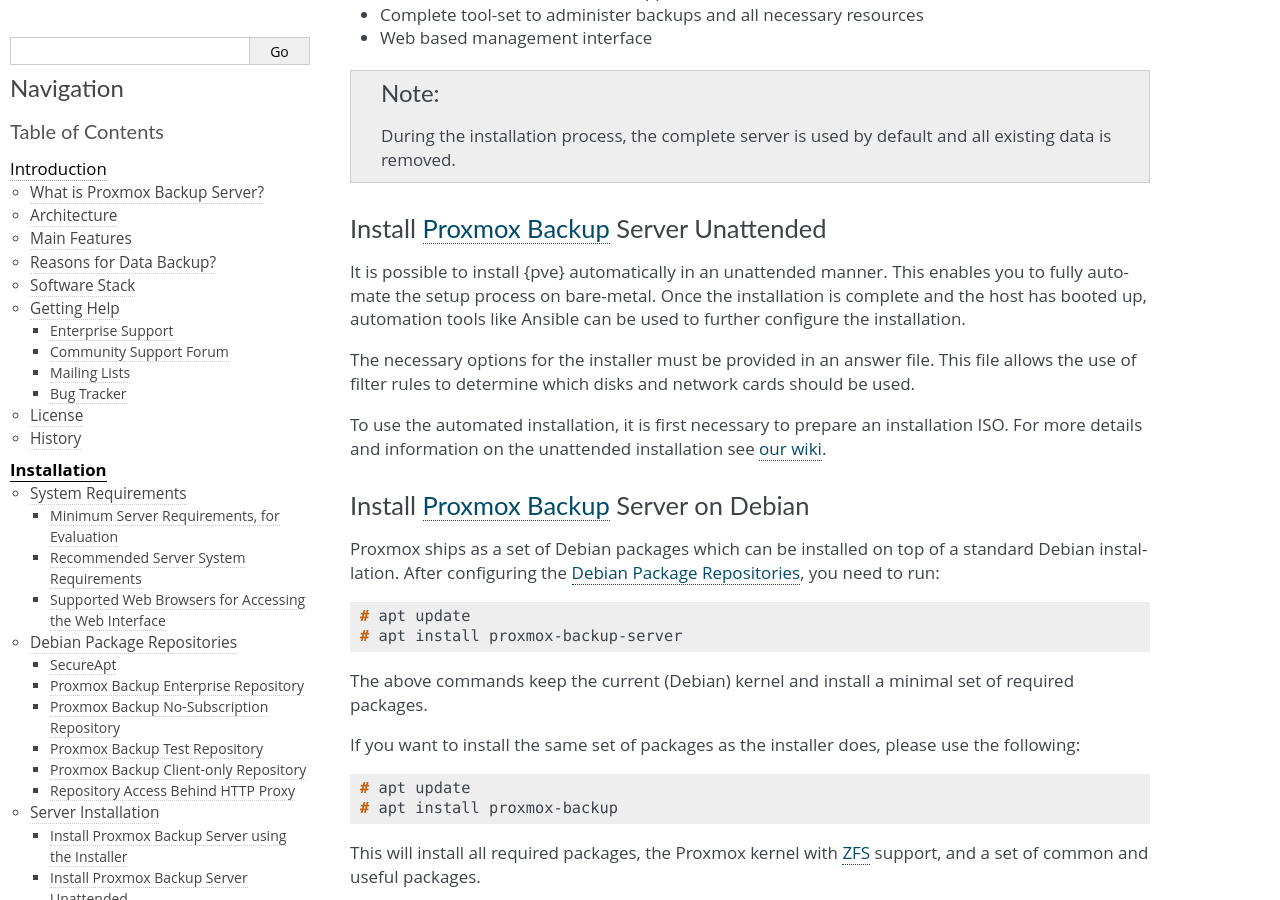
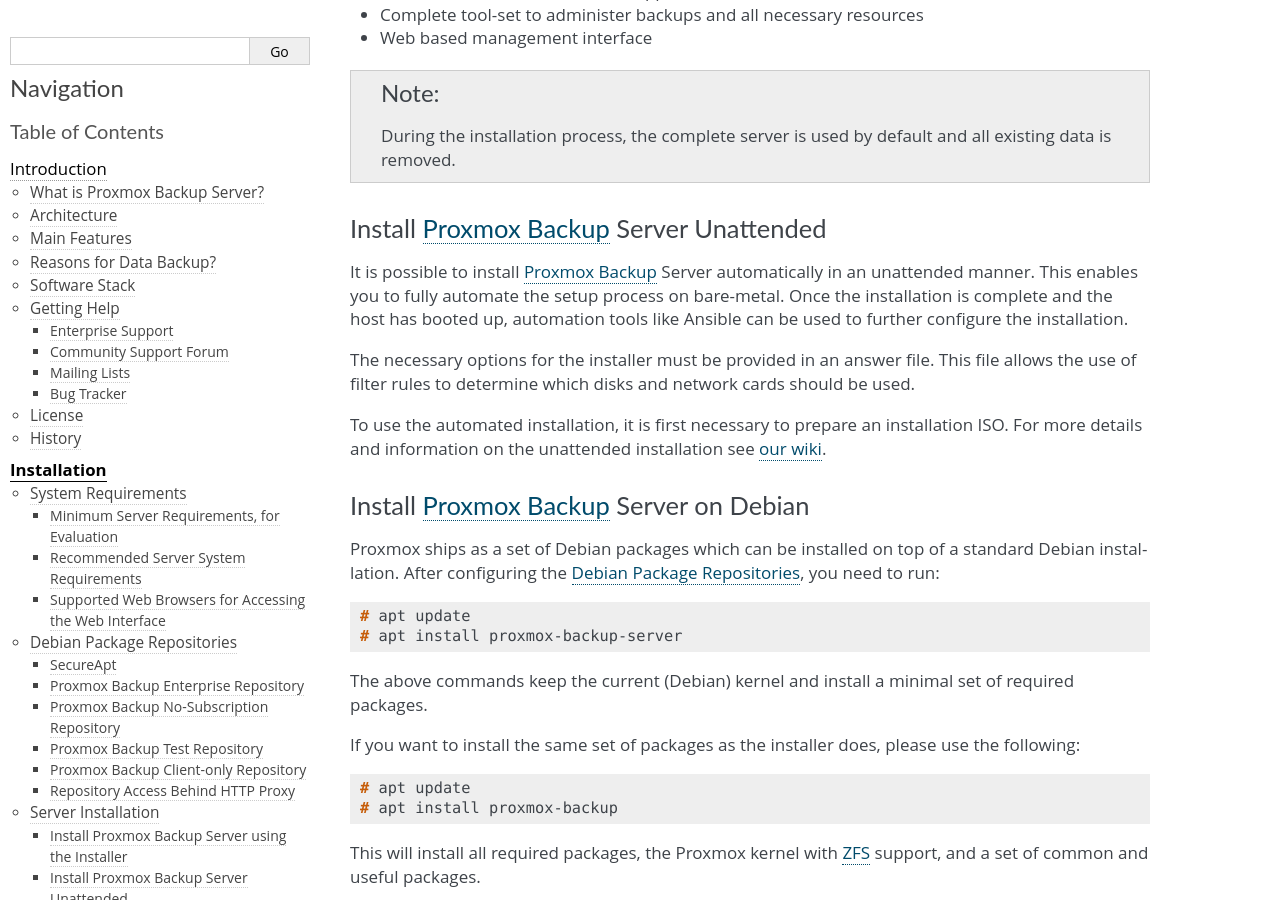
Before and after one commit to rikka-chunibyo/PBS-X, a Sphinx documentation site: the page built from docs/installation.rst, in a window 1280 px wide and 900 px high, scrolled down 5430 px. Built offline with Sphinx 7.4.7, drawn with Linux system fonts in a browser that asks for light colours.

Commit message:
docs: installation: fix wrong product reference
This was probably copied verbatim from pve-docs and forgotten to be
appropriately changed.

Signed-off-by: Christoph Heiss <c.heiss@proxmox.com>

```diff
--- a/docs/installation.rst
+++ b/docs/installation.rst
@@ -52,10 +52,10 @@ It includes the following:
 
 Install `Proxmox Backup`_ Server Unattended
 ~~~~~~~~~~~~~~~~~~~~~~~~~~~~~~~~~~~~~~~~~~~
-It is possible to install {pve} automatically in an unattended manner. This
-enables you to fully automate the setup process on bare-metal. Once the
-installation is complete and the host has booted up, automation tools like
-Ansible can be used to further configure the installation.
+It is possible to install `Proxmox Backup`_ Server automatically in an
+unattended manner. This enables you to fully automate the setup process on
+bare-metal. Once the installation is complete and the host has booted up,
+automation tools like Ansible can be used to further configure the installation.
 
 The necessary options for the installer must be provided in an answer file.
 This file allows the use of filter rules to determine which disks and network
```
